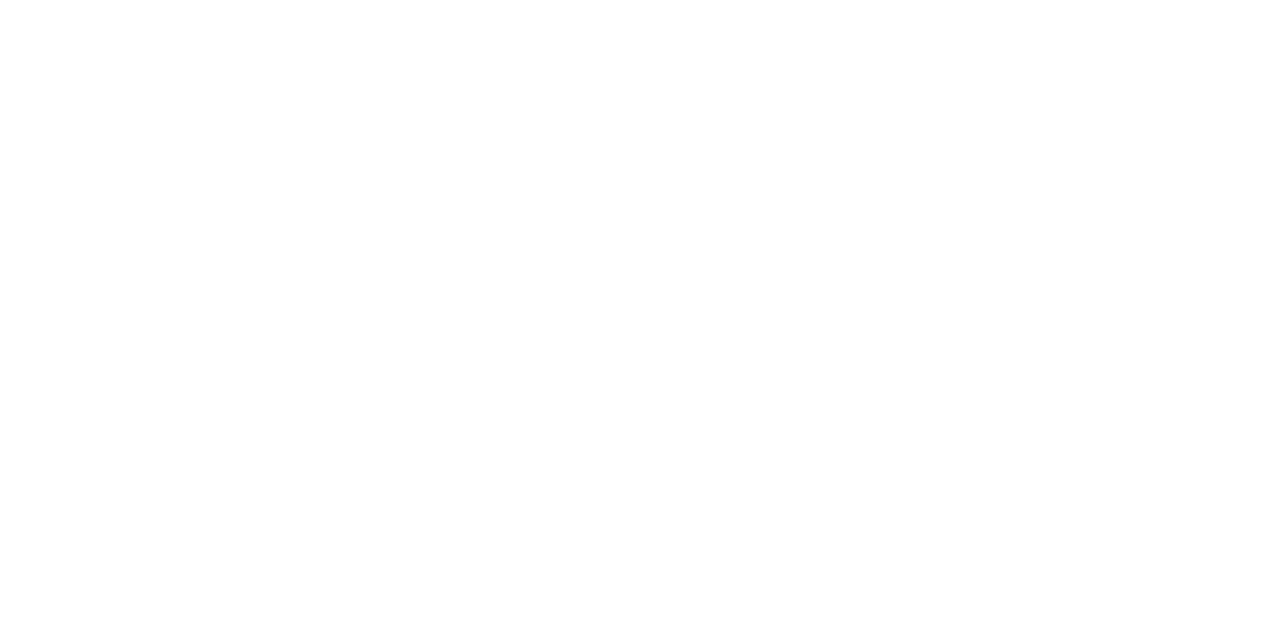
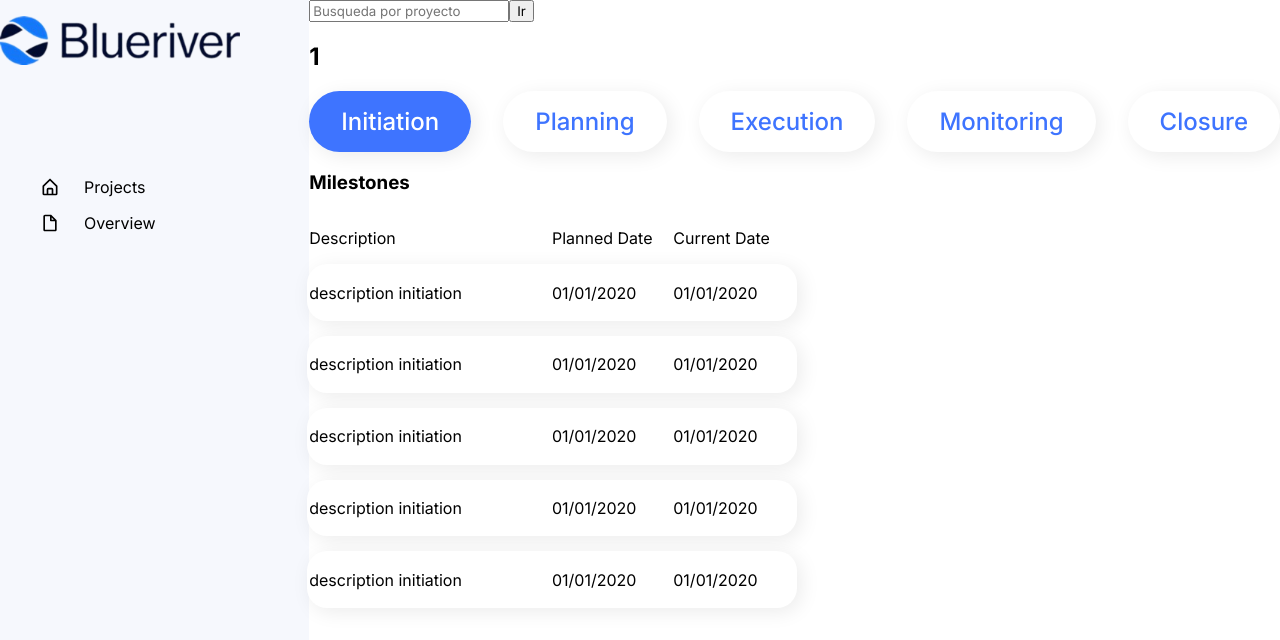
Before and after one commit to YoBemol/blueriver, a React (Vite) app: page /Dashboard/1 in a window 1280 px wide. Before the commit this address had no page. Shown: the top 640 px of the page. Built offline with nearby package versions, Linux system fonts and the light colour scheme.

Commit message:
Trae id del proyecto seleccionado

```diff
--- a/src/App.jsx
+++ b/src/App.jsx
@@ -9,7 +9,7 @@ function App() {
     <BrowserRouter>
       <Routes>
         <Route path ='/' element={<Home/>}></Route>
-        <Route path ='/Dashboard' element={<Dashboard/>}></Route>
+        <Route path ='/Dashboard/:id' element={<Dashboard/>}></Route>
       </Routes>
     </BrowserRouter>
   )
--- a/src/components/SideBar.jsx
+++ b/src/components/SideBar.jsx
@@ -18,13 +18,13 @@ function SideBar() {
           <li className={`${isActive('/')}`}>
             <BiHomeAlt className='icon-aside'/>
             <Link className='link-navigation' to='/'>Projects</Link>
-            {isActive('/') && <MdKeyboardArrowRight className='icon-active'/>}
+            {isActive('/') && <MdKeyboardArrowRight/>}
           </li>
 
           <li className={`${isActive('/dashboard')}`} >
             <BiFileBlank className='icon-aside' />
             <Link className='link-navigation ' to='/dashboard'>Overview</Link>
-            {isActive('/dashboard') && <MdKeyboardArrowRight className='icon-active'/>}
+            {isActive('/dashboard') && <MdKeyboardArrowRight/>}
           </li>
         </ul>
     </aside>
--- a/src/pages/Dashboard/Dashboard.jsx
+++ b/src/pages/Dashboard/Dashboard.jsx
@@ -4,6 +4,7 @@ import Tabs from "../../components/Tabs";
 import Table from "../../components/Table";
 import "./dashboard.css";
 import Search from "../../components/Search";
+import InfoProject from './components/InfoProject';
 
 const Phases = [
   {
@@ -199,7 +200,7 @@ function Dashboard() {
           <Search/>
         </section>
         <section>
-
+          <InfoProject/>
         </section>
         <section className="phasesContainer">
           {Phases.map((phase, index) => {
--- /dev/null
+++ b/src/pages/dashboard/components/InfoProject.jsx
@@ -0,0 +1,9 @@
+import { useParams } from 'react-router-dom';
+
+function InfoProject() {
+    const { id } = useParams();
+  return (
+    <div><h1> {id}</h1></div>
+  )
+}
+export default InfoProject
--- a/src/pages/home/components/TableProjects.jsx
+++ b/src/pages/home/components/TableProjects.jsx
@@ -1,4 +1,5 @@
 import PropTypes from 'prop-types';
+import { Link } from 'react-router-dom';
 function TableProjects({ users }) {
     return (
       <div className='table-responsive'>
@@ -15,10 +16,12 @@ function TableProjects({ users }) {
           <tbody>
             {users && users.map((user) => (
               <tr key={user.id}>
+                <Link to={`/dashboard/${user.id}`}>
                 <td>{user.project_name}</td>
                 <td>{user.project_owner}</td>
                 <td>{user.project_manager}</td>
                 <td>{user.status}</td>
+                </Link>
               </tr>
             ))}
           </tbody>
```
